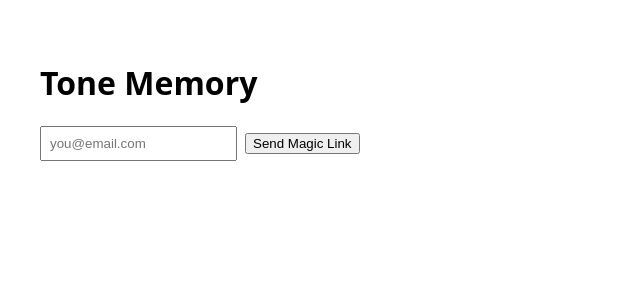
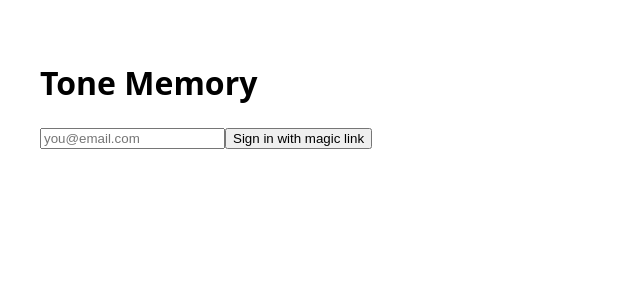
Before and after one commit to jmr-publishing-sys/tone-memory, a Next.js app: page / in a window 1280 px wide. Shown: the top 300 px of the page, without its empty margins (0-640 px from the left). Built offline with nearby package versions, Linux system fonts and the light colour scheme; no server answers.

Commit message:
Enable client-side Supabase session handling

```diff
--- a/app/page.tsx
+++ b/app/page.tsx
@@ -1,6 +1,6 @@
 'use client'
 
-import { useState } from 'react'
+import { useEffect, useState } from 'react'
 import { createClient } from '@supabase/supabase-js'
 
 const supabase = createClient(
@@ -9,42 +9,62 @@ const supabase = createClient(
 )
 
 export default function Home() {
+  const [user, setUser] = useState<any>(null)
   const [email, setEmail] = useState('')
-  const [sent, setSent] = useState(false)
+  const [loading, setLoading] = useState(true)
+
+  useEffect(() => {
+    supabase.auth.getSession().then(({ data }) => {
+      setUser(data.session?.user ?? null)
+      setLoading(false)
+    })
+
+    const { data: listener } = supabase.auth.onAuthStateChange(
+      (_event, session) => {
+        setUser(session?.user ?? null)
+      }
+    )
+
+    return () => {
+      listener.subscription.unsubscribe()
+    }
+  }, [])
 
   const signIn = async () => {
-    const { error } = await supabase.auth.signInWithOtp({
+    await supabase.auth.signInWithOtp({
       email,
       options: {
-        emailRedirectTo: `${window.location.origin}/auth/callback`,
+        emailRedirectTo: 'https://tone-memory.vercel.app/auth/callback',
       },
     })
+    alert('Magic link sent!')
+  }
 
-    if (!error) {
-      setSent(true)
-    } else {
-      alert(error.message)
-    }
+  if (loading) {
+    return <p style={{ padding: 40 }}>Loading…</p>
+  }
+
+  if (user) {
+    return (
+      <div style={{ padding: 40 }}>
+        <h1>✅ Signed in</h1>
+        <p>{user.email}</p>
+        <button onClick={() => supabase.auth.signOut()}>
+          Sign out
+        </button>
+      </div>
+    )
   }
 
   return (
-    <main style={{ padding: 40 }}>
+    <div style={{ padding: 40 }}>
       <h1>Tone Memory</h1>
-
-      {!sent ? (
-        <>
-          <input
-            type="email"
-            placeholder="you@email.com"
-            value={email}
-            onChange={(e) => setEmail(e.target.value)}
-            style={{ padding: 8, marginRight: 8 }}
-          />
-          <button onClick={signIn}>Send Magic Link</button>
-        </>
-      ) : (
-        <p>Check your email for the magic link.</p>
-      )}
-    </main>
+      <input
+        placeholder="you@email.com"
+        value={email}
+        onChange={e => setEmail(e.target.value)}
+      />
+      <button onClick={signIn}>Sign in with magic link</button>
+    </div>
   )
 }
```
